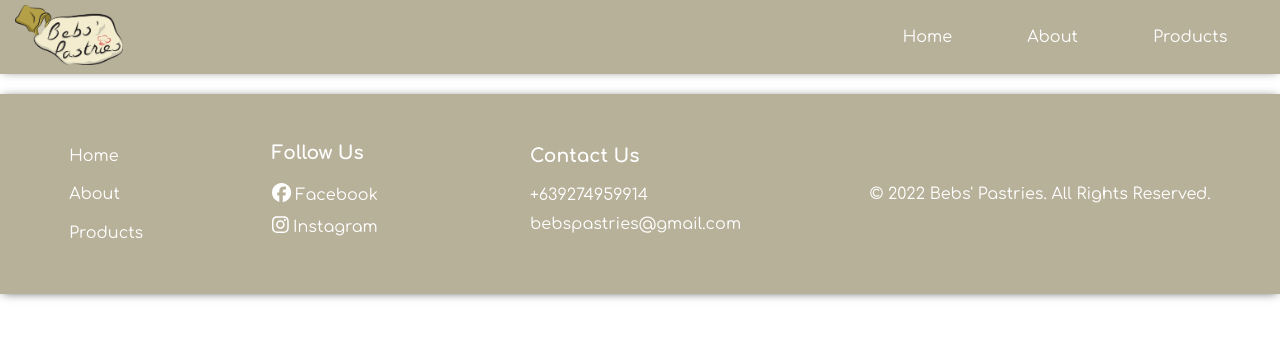
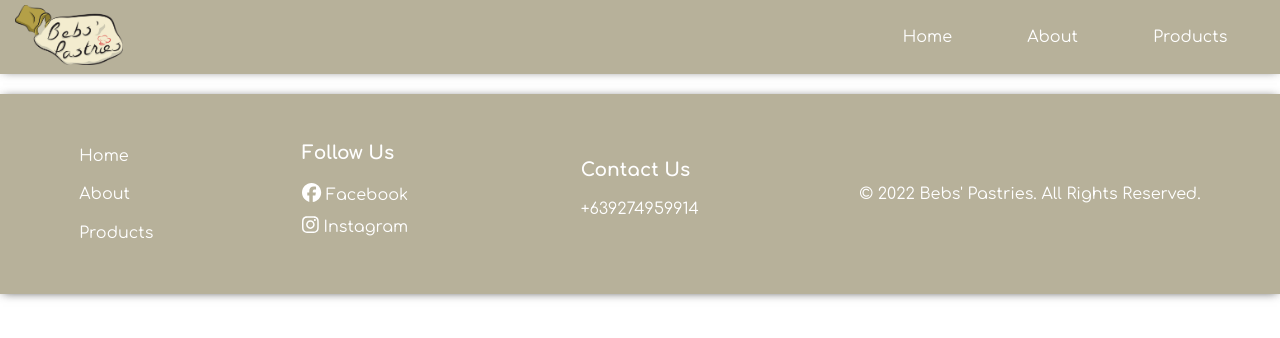
Before and after one commit to ambangeles/bebs-pastries, a React (Create React App) app: page /cart in a window 1280 px wide. Shown: the top 338 px of the page. Built offline with nearby package versions, Linux system fonts and the light colour scheme.

Commit message:
Remove email address from contact section

```diff
--- a/src/components/Footer.js
+++ b/src/components/Footer.js
@@ -21,7 +21,6 @@ function Footer({ cartNo }) {
 			<div className="contact">
 				<h3>Contact Us</h3>
 				<a href="tel:+639274959914">+639274959914</a>
-				<a href="mailto:bebspastries@gmail.com">bebspastries@gmail.com</a>
 			</div>
 			<p>© 2022 Bebs' Pastries. All Rights Reserved.</p>
 		</footer>
```
